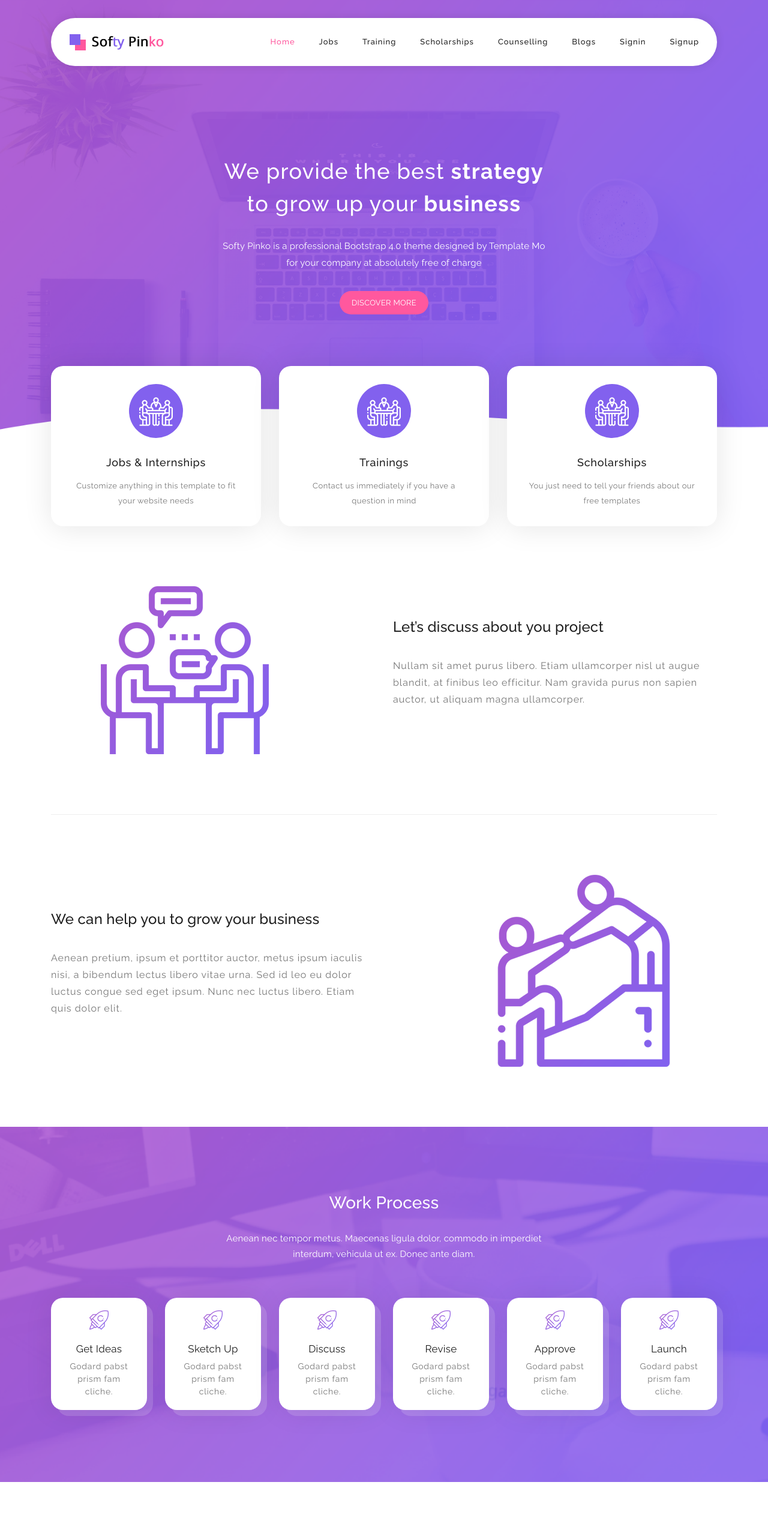
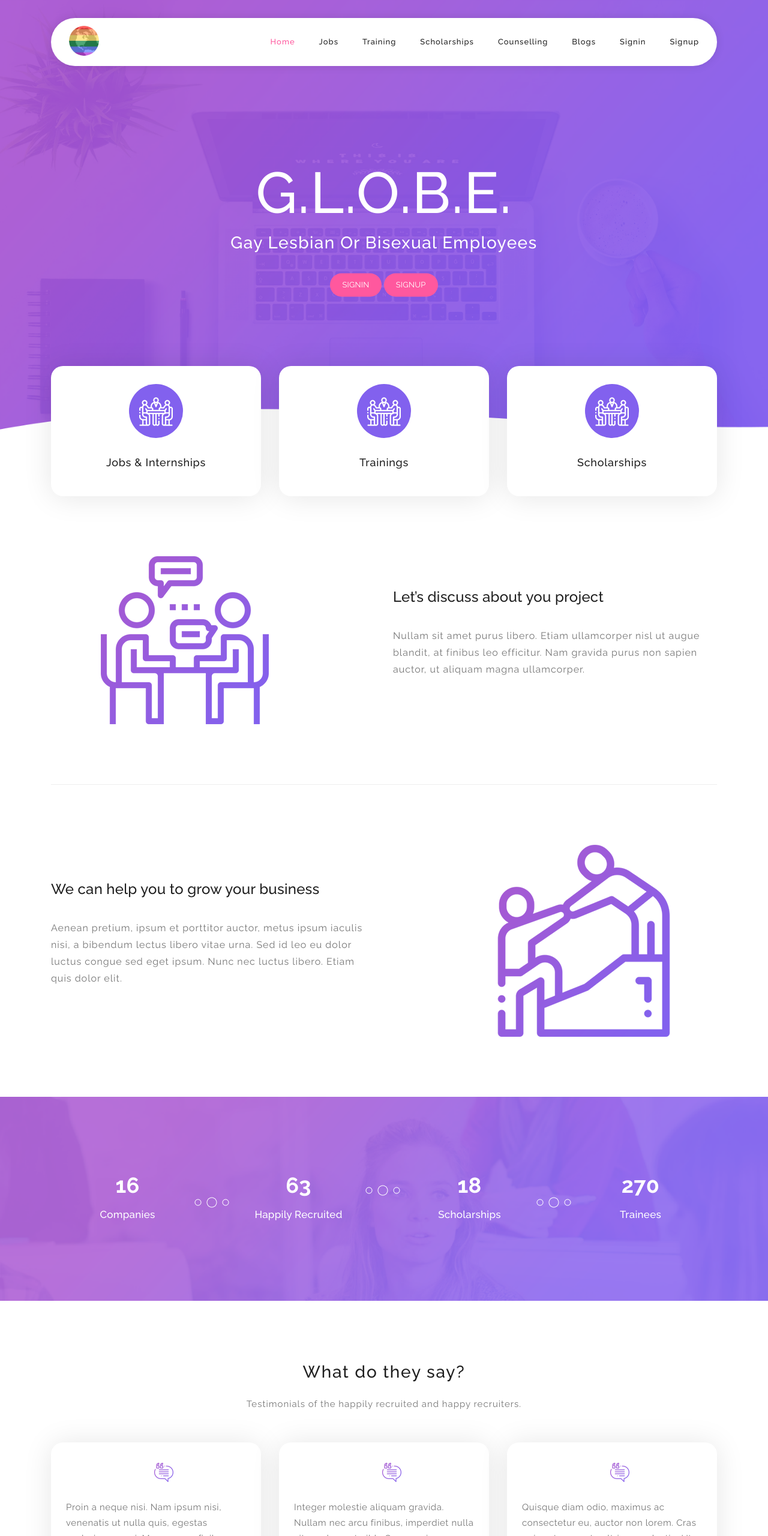
Before and after one commit to garvit170/G.L.O.B.E---HackNITR-Project-, a plain HTML site: page index.html in a window 1280 px wide. Shown: the top 2560 px of the page at 60% size. Drawn offline with Linux system fonts and the light colour scheme.

Commit message:
front-page done

```diff
--- a/assets/css/templatemo-softy-pinko.css
+++ b/assets/css/templatemo-softy-pinko.css
@@ -386,6 +386,14 @@ header
   transition: all 0.3s ease 0s;
 }
 
+.logoimage{
+  width: 50px;
+  height: auto;
+  margin-left: 30px;
+  margin-top: 13px;
+  border-radius: 50%;
+}
+
 .header-area .main-nav {
   box-shadow: 0px 0px 15px rgba(0,0,0,0.1);
   border-radius: 40px;
@@ -659,9 +667,9 @@ welcome
   width: 100%;
 }
 
-.welcome-area .header-text h1 {
+.welcome-area .header-text h1,.welcome-area .header-text h3 {
   font-weight: 500;
-  font-size: 36px;
+  font-size: 28px;
   line-height: 54px;
   letter-spacing: 1.4px;
   margin-bottom: 30px;
--- a/index.html
+++ b/index.html
@@ -44,8 +44,8 @@ https://templatemo.com/tm-535-softy-pinko
                 <div class="col-12">
                     <nav class="main-nav">
                         <!-- ***** Logo Start ***** -->
-                        <a href="#" class="logo">
-                            <img src="assets/images/logo.png" alt="Softy Pinko"/>
+                        <a href="#">
+                            <img class="logoimage" src="assets/images/logo.jpeg" alt="Softy Pinko"/>
                         </a>
                         <!-- ***** Logo End ***** -->
                         <!-- ***** Menu Start ***** -->
@@ -78,10 +78,10 @@ https://templatemo.com/tm-535-softy-pinko
             <div class="container">
                 <div class="row">
                     <div class="offset-xl-3 col-xl-6 offset-lg-2 col-lg-8 col-md-12 col-sm-12">
-                        <h1>We provide the best <strong>strategy</strong><br>to grow up your <strong>business</strong></h1>
-                        <p>Softy Pinko is a professional Bootstrap 4.0 theme designed by Template Mo
-                        for your company at absolutely free of charge</p>
-                        <a href="#features" class="main-button-slider">Discover More</a>
+                        <h1 style="font-size: 6rem;">G.L.O.B.E.</h1>
+                        <h3>Gay Lesbian Or Bisexual Employees</h3>
+                        <a href="#features" class="main-button-slider">Signin</a>
+                        <a href="#features" class="main-button-slider">Signup</a>
                     </div>
                 </div>
             </div>
@@ -103,7 +103,7 @@ https://templatemo.com/tm-535-softy-pinko
                                     <i><img src="assets/images/featured-item-01.png" alt=""></i>
                                 </div>
                                 <h5 class="features-title">Jobs & Internships</h5>
-                                <p>Customize anything in this template to fit your website needs</p>
+                                <!-- <p>Customize anything in this template to fit your website needs</p> -->
                             </div>
                         </div>
                         <!-- ***** Features Small Item End ***** -->
@@ -115,7 +115,7 @@ https://templatemo.com/tm-535-softy-pinko
                                     <i><img src="assets/images/featured-item-01.png" alt=""></i>
                                 </div>
                                 <h5 class="features-title">Trainings</h5>
-                                <p>Contact us immediately if you have a question in mind</p>
+                                <!-- <p>Contact us immediately if you have a question in mind</p> -->
                             </div>
                         </div>
                         <!-- ***** Features Small Item End ***** -->
@@ -127,7 +127,7 @@ https://templatemo.com/tm-535-softy-pinko
                                     <i><img src="assets/images/featured-item-01.png" alt=""></i>
                                 </div>
                                 <h5 class="features-title">Scholarships</h5>
-                                <p>You just need to tell your friends about our free templates</p>
+                                <!-- <p>You just need to tell your friends about our free templates</p> -->
                             </div>
                         </div>
                         <!-- ***** Features Small Item End ***** -->
@@ -186,64 +186,35 @@ https://templatemo.com/tm-535-softy-pinko
     <!-- ***** Features Big Item End ***** -->
 
     <!-- ***** Home Parallax Start ***** -->
-    <section class="mini" id="work-process">
-        <div class="mini-content">
+    <section class="counter">
+        <div class="content">
             <div class="container">
                 <div class="row">
-                    <div class="offset-lg-3 col-lg-6">
-                        <div class="info">
-                            <h1>Work Process</h1>
-                            <p>Aenean nec tempor metus. Maecenas ligula dolor, commodo in imperdiet interdum, vehicula ut ex. Donec ante diam.</p>
+                    <div class="col-lg-3 col-md-6 col-sm-12">
+                        <div class="count-item decoration-bottom">
+                            <strong>16</strong>
+                            <span>Companies</span>
+                        </div>
+                    </div>
+                    <div class="col-lg-3 col-md-6 col-sm-12">
+                        <div class="count-item decoration-top">
+                            <strong>63</strong>
+                            <span>Happily Recruited</span>
+                        </div>
+                    </div>
+                    <div class="col-lg-3 col-md-6 col-sm-12">
+                        <div class="count-item decoration-bottom">
+                            <strong>18</strong>
+                            <span>Scholarships</span>
+                        </div>
+                    </div>
+                    <div class="col-lg-3 col-md-6 col-sm-12">
+                        <div class="count-item">
+                            <strong>270</strong>
+                            <span>Trainees</span>
                         </div>
                     </div>
                 </div>
-
-                <!-- ***** Mini Box Start ***** -->
-                <div class="row">
-                    <div class="col-lg-2 col-md-3 col-sm-6 col-6">
-                        <a href="#" class="mini-box">
-                            <i><img src="assets/images/work-process-item-01.png" alt=""></i>
-                            <strong>Get Ideas</strong>
-                            <span>Godard pabst prism fam cliche.</span>
-                        </a>
-                    </div>
-                    <div class="col-lg-2 col-md-3 col-sm-6 col-6">
-                        <a href="#" class="mini-box">
-                            <i><img src="assets/images/work-process-item-01.png" alt=""></i>
-                            <strong>Sketch Up</strong>
-                            <span>Godard pabst prism fam cliche.</span>
-                        </a>
-                    </div>
-                    <div class="col-lg-2 col-md-3 col-sm-6 col-6">
-                        <a href="#" class="mini-box">
-                            <i><img src="assets/images/work-process-item-01.png" alt=""></i>
-                            <strong>Discuss</strong>
-                            <span>Godard pabst prism fam cliche.</span>
-                        </a>
-                    </div>
-                    <div class="col-lg-2 col-md-3 col-sm-6 col-6">
-                        <a href="#" class="mini-box">
-                            <i><img src="assets/images/work-process-item-01.png" alt=""></i>
-                            <strong>Revise</strong>
-                            <span>Godard pabst prism fam cliche.</span>
-                        </a>
-                    </div>
-                    <div class="col-lg-2 col-md-3 col-sm-6 col-6">
-                        <a href="#" class="mini-box">
-                            <i><img src="assets/images/work-process-item-01.png" alt=""></i>
-                            <strong>Approve</strong>
-                            <span>Godard pabst prism fam cliche.</span>
-                        </a>
-                    </div>
-                    <div class="col-lg-2 col-md-3 col-sm-6 col-6">
-                        <a href="#" class="mini-box">
-                            <i><img src="assets/images/work-process-item-01.png" alt=""></i>
-                            <strong>Launch</strong>
-                            <span>Godard pabst prism fam cliche.</span>
-                        </a>
-                    </div>
-                </div>
-                <!-- ***** Mini Box End ***** -->
             </div>
         </div>
     </section>
@@ -261,7 +232,7 @@ https://templatemo.com/tm-535-softy-pinko
                 </div>
                 <div class="offset-lg-3 col-lg-6">
                     <div class="center-text">
-                        <p>Donec tempus, sem non rutrum imperdiet, lectus orci fringilla nulla, at accumsan elit eros a turpis. Ut sagittis lectus libero.</p>
+                        <p>Testimonials of the happily recruited and happy recruiters.</p>
                     </div>
                 </div>
             </div>
@@ -333,13 +304,13 @@ https://templatemo.com/tm-535-softy-pinko
             <div class="row">
                 <div class="col-lg-12">
                     <div class="center-heading">
-                        <h2 class="section-title">Pricing Plans</h2>
+                        <h2 class="section-title">Popular Jobs</h2>
                     </div>
                 </div>
                 <div class="offset-lg-3 col-lg-6">
-                    <div class="center-text">
+                    <!-- <div class="center-text">
                         <p>Donec vulputate urna sed rutrum venenatis. Cras consequat magna quis arcu elementum, quis congue risus volutpat.</p>
-                    </div>
+                    </div> -->
                 </div>
             </div>
             <!-- ***** Section Title End ***** -->
@@ -349,25 +320,22 @@ https://templatemo.com/tm-535-softy-pinko
                 <div class="col-lg-4 col-md-6 col-sm-12" data-scroll-reveal="enter bottom move 50px over 0.6s after 0.2s">
                     <div class="pricing-item">
                         <div class="pricing-header">
-                            <h3 class="pricing-title">Starter</h3>
+                            <h3 class="pricing-title">Accenture</h3>
                         </div>
                         <div class="pricing-body">
+                            <ul class="list">
+                                <li class="active">Accenture plc is an Irish multinational company selling consulting and processing services.</li>
+                                <!-- <li class="active">1200 GB transfer</li>
+                                <li class="active">Pro Design Panel</li>
+                                <li class="active">15-minute support</li> -->
+                            </ul>
+                            <!-- <p>Accenture plc is an Irish multinational company selling consulting and processing services.</p> -->
                             <div class="price-wrapper">
-                                <span class="currency">$</span>
-                                <span class="price">14.50</span>
-                                <span class="period">monthly</span>
+                                <h2 style="color: white;">Project Manager</h2>
                             </div>
-                            <ul class="list">
-                                <li class="active">60 GB space</li>
-                                <li class="active">600 GB transfer</li>
-                                <li class="active">Pro Design Panel</li>
-                                <li>15-minute support</li>
-                                <li>Unlimited Emails</li>
-                                <li>24/7 Security</li>
-                            </ul>
                         </div>
                         <div class="pricing-footer">
-                            <a href="#" class="main-button">Purchase Now</a>
+                            <a href="#" class="main-button">Apply</a>
                         </div>
                     </div>
                 </div>
@@ -434,38 +402,6 @@ https://templatemo.com/tm-535-softy-pinko
     <!-- ***** Pricing Plans End ***** -->
 
     <!-- ***** Counter Parallax Start ***** -->
-    <section class="counter">
-        <div class="content">
-            <div class="container">
-                <div class="row">
-                    <div class="col-lg-3 col-md-6 col-sm-12">
-                        <div class="count-item decoration-bottom">
-                            <strong>126</strong>
-                            <span>Projects</span>
-                        </div>
-                    </div>
-                    <div class="col-lg-3 col-md-6 col-sm-12">
-                        <div class="count-item decoration-top">
-                            <strong>63</strong>
-                            <span>Happy Clients</span>
-                        </div>
-                    </div>
-                    <div class="col-lg-3 col-md-6 col-sm-12">
-                        <div class="count-item decoration-bottom">
-                            <strong>18</strong>
-                            <span>Awards Wins</span>
-                        </div>
-                    </div>
-                    <div class="col-lg-3 col-md-6 col-sm-12">
-                        <div class="count-item">
-                            <strong>27</strong>
-                            <span>Countries</span>
-                        </div>
-                    </div>
-                </div>
-            </div>
-        </div>
-    </section>
     <!-- ***** Counter Parallax End ***** -->
 
     <!-- ***** Blog Start ***** -->
@@ -621,7 +557,7 @@ https://templatemo.com/tm-535-softy-pinko
             </div>
             <div class="row">
                 <div class="col-lg-12">
-                    <p class="copyright">Copyright &copy; 2020 Softy Pinko Company - Design: TemplateMo</p>
+                    <p class="copyright">Copyright &copy; 2021</p>
                 </div>
             </div>
         </div>
```
Also changed, not shown: assets/images/logo.jpeg (added).
